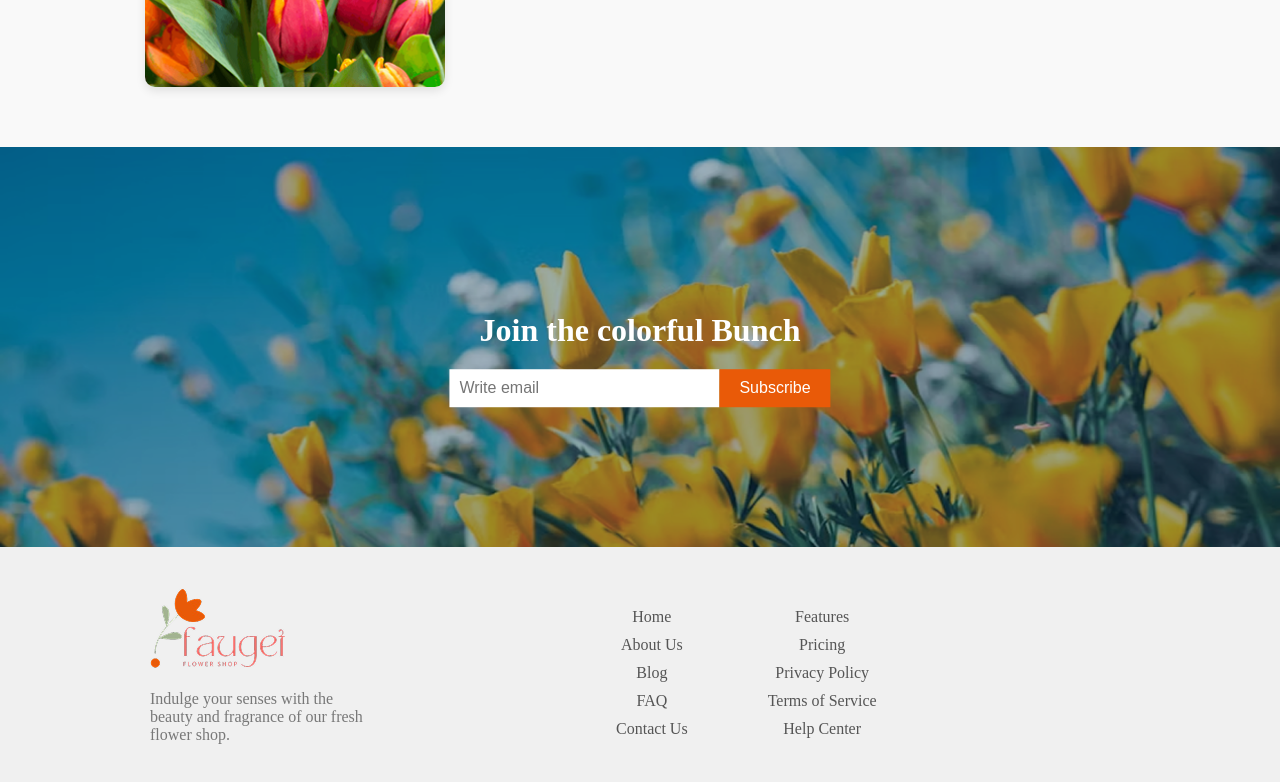
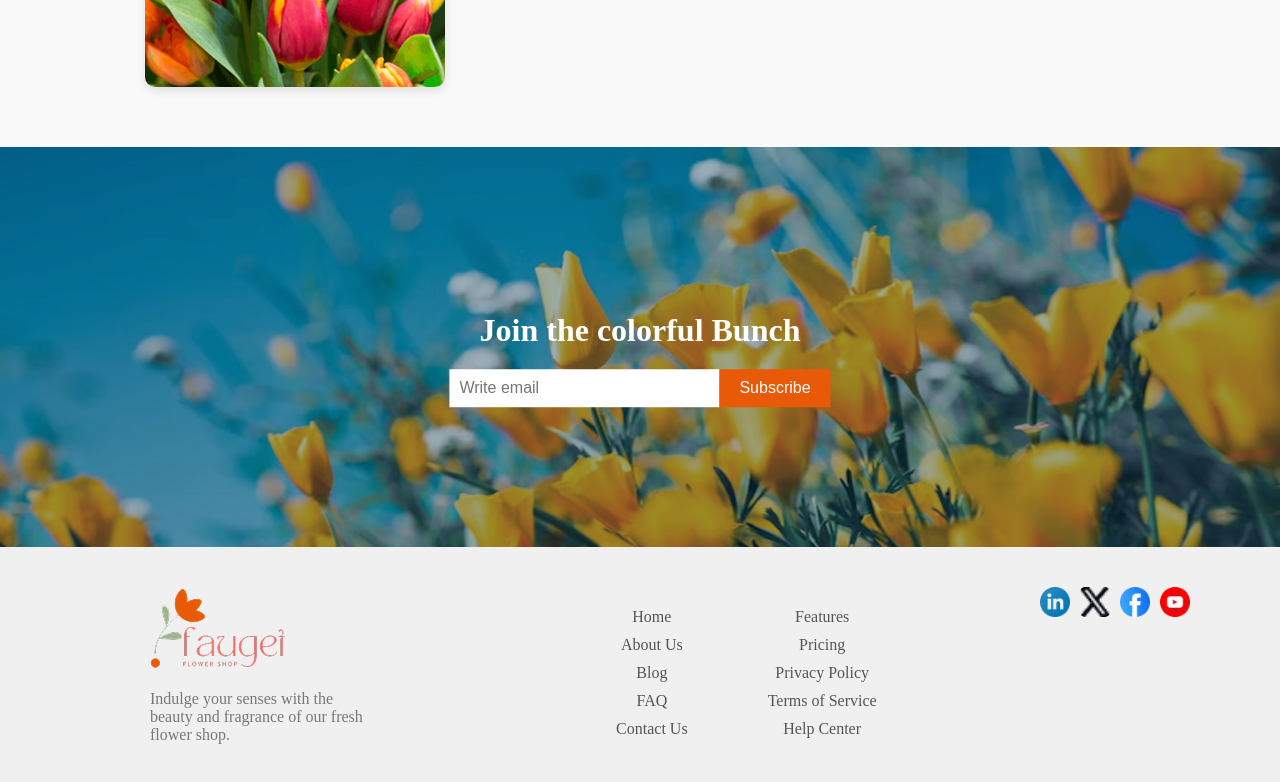
Before and after one commit to miraz2003/assignment2, a plain HTML site: page index.html in a window 1280 px wide. Shown: the part 2956-3738 px from the top of the page. Drawn offline with Linux system fonts and the light colour scheme.

Commit message:
footer final

```diff
--- a/index.html
+++ b/index.html
@@ -214,41 +214,12 @@
 
 
 
-<!-- Footer
-  <footer class="footer">
-   <nav class="footer2">
-     <div class="footer3"><img src="images/logo.png" alt=""></div>
-      <p class="footer6"><span class="plants-color">Indulge your senses with the <br> beauty and fragrance of our fresh <br> flower shop. </span></p>
-
-<ul>
-
-<li class="footer4"><a href="" class="footer5">Home</a></li>
-<li class="footer4"><a href="" class="footer5">About Us</a></li>
-<li class="footer4"><a href="" class="footer5">Blog</a></li>
-<li class="footer4"><a href="" class="footer5">FAQ</a></li>
-<li class="footer4"><a href="" class="footer5">Contact Us</a></li>
-<li class="footer4"><a href="" class="footer5">Features</a></li>
-<li class="footer4"><a href="" class="footer5">Pricing</a></li>
-<li class="footer4"><a href="" class="footer5">Privacy Policy</a></li>
-<li class="footer4"><a href="" class="footer5">Terms of service</a></li>
-<li class="footer4"><a href="" class="footer5">Help Center</a></li>
-
-</ul>
-
-    <nav>
-
-  </footer> -->
 
 
 
 
 
 
-
-
-
-
-<!-- Footer -->
 <footer class="footer">
   <nav class="footer2">
     <div>
@@ -264,7 +235,6 @@
       </p>
     </div>
 
-    <!-- Links in two centered columns -->
     <div class="footer-links">
       <div class="footer-column">
         <a href="" class="footer5">Home</a>
@@ -281,8 +251,29 @@
         <a href="" class="footer5">Help Center</a>
       </div>
     </div>
+
+    <!-- Four images added in top-right corner -->
+    <ul class="footer-images">
+      <li><img src="images/icon-linkedin.png" alt=""></li>
+      <li><img src="images/icon-twitter.png" alt=""></li>
+      <li><img src="images/icon-facebook.png" alt=""></li>
+      <li><img src="images/icon-youtube.png" alt=""></li>
+    </ul>
   </nav>
 </footer>
+
+
+
+
+
+
+
+
+
+
+
+
+
 
 
 
--- a/styles/styles.css
+++ b/styles/styles.css
@@ -156,14 +156,6 @@ margin-left: 150px;
 
 
 
-
-
-
-
-
-
-
-
 .lover-section {
    display: flex;
   flex-direction: column;
@@ -183,13 +175,6 @@ margin-left: 150px;
     justify-content: center;
   }
 }
-
-
-
-
-
-
-
 
 
 
@@ -255,16 +240,6 @@ margin-left: 150px;
 
 
 
-
-
-
-
-
-
-
-
-
-
 /* 3 pic wala section  */
 
 
@@ -300,22 +275,6 @@ margin-left: 150px;
 
 
 }
-
-
-
-
-
-
-
-
-
-
-
-
-
-
-
-
 
 
 
@@ -426,15 +385,6 @@ margin-left: 150px;
 
 
 
-
-
-
-
-
-
-
-
-
 body {
   margin: 0;
 }
@@ -514,7 +464,9 @@ body {
 
 
 
-.footer {
+
+/* footer section  */
+ .footer {
   background-color: #f0f0f0;
   padding: 40px 0;
 }
@@ -525,6 +477,7 @@ body {
   align-items: flex-start;
   flex-wrap: wrap;
   padding: 0 150px;
+  position: relative;
 }
 
 .footer-links {
@@ -545,3 +498,22 @@ body {
   text-decoration: none;
   font-size: 1rem;
 }
+
+
+.footer-images {
+  display: flex;
+  gap: 10px;
+  list-style: none;
+  margin: 0;
+  padding: 0;
+  position: absolute;
+  top: 0;
+  right: 90px;
+}
+
+.footer-images li img {
+  width: 30px;
+  height: 30px;
+  object-fit: cover;
+  border-radius: 5px;
+}
```
